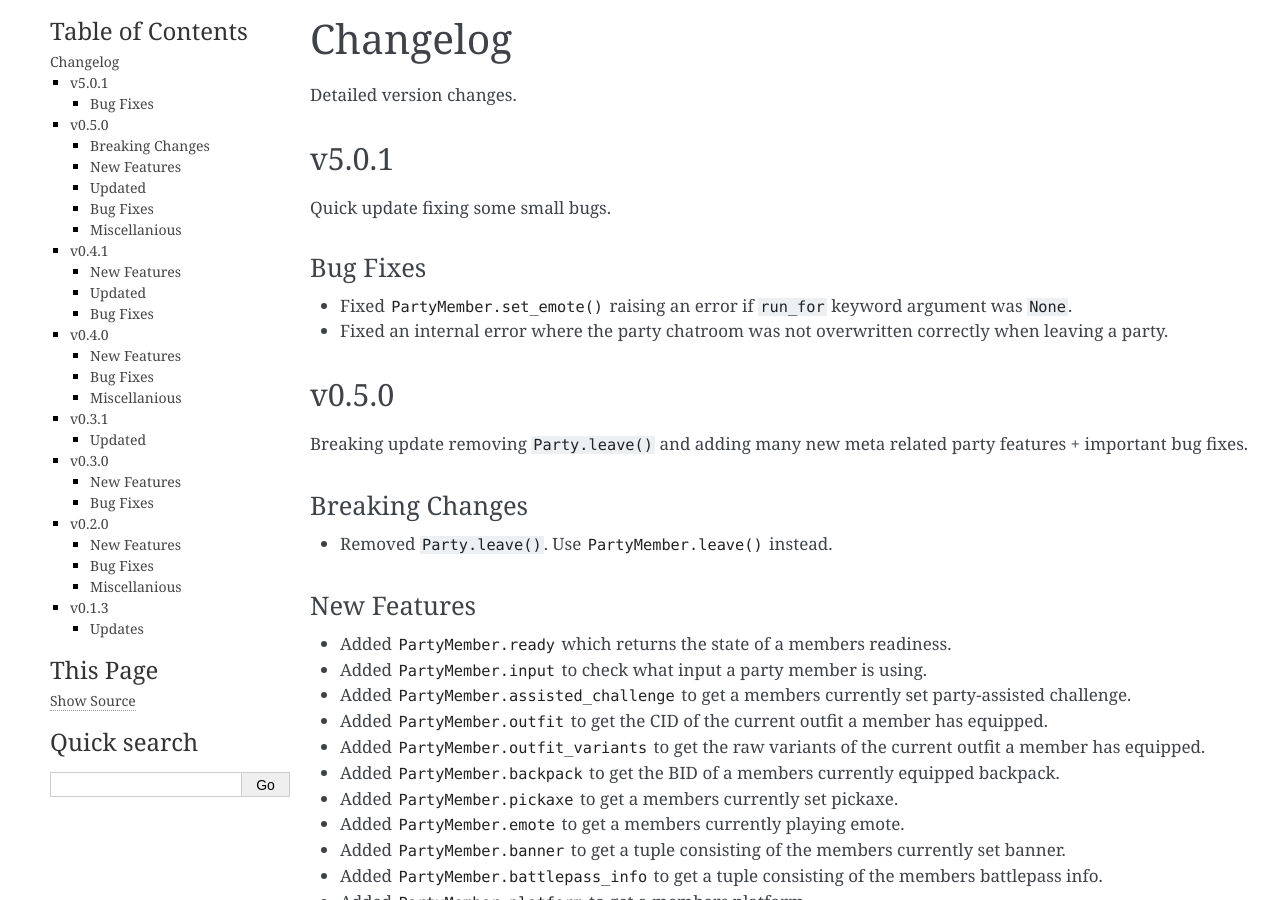
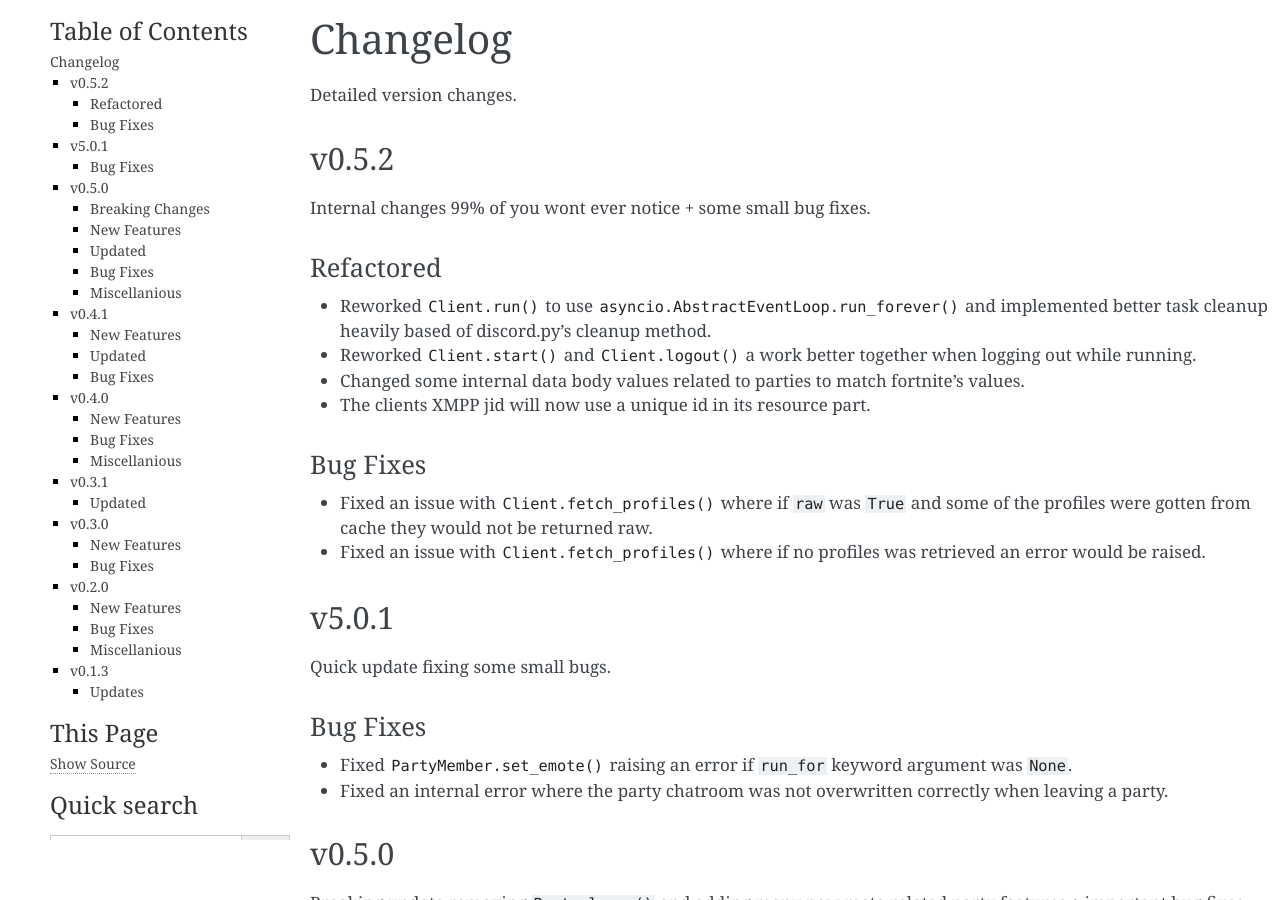
Before and after one commit to Terbau/fortnitepy, a Sphinx documentation site: the page built from docs/changelog.rst, in a window 1280 px wide and 900 px high. Built offline with Sphinx 7.4.7, drawn with Linux system fonts in a browser that asks for light colours.

Commit message:
Changelog + version bump

```diff
--- a/docs/changelog.rst
+++ b/docs/changelog.rst
@@ -4,6 +4,26 @@ Changelog
 =========
 
 Detailed version changes.
+
+
+v0.5.2
+------
+
+Internal changes 99% of you wont ever notice + some small bug fixes.
+
+Refactored
+~~~~~~~~~~
+
+- Reworked :meth:`Client.run()` to use :meth:`asyncio.AbstractEventLoop.run_forever()` and implemented better task cleanup heavily based of discord.py's cleanup method.
+- Reworked :meth:`Client.start()` and :meth:`Client.logout()` a work better together when logging out while running.
+- Changed some internal data body values related to parties to match fortnite's values.
+- The clients XMPP jid will now use a unique id in its resource part.
+
+Bug Fixes
+~~~~~~~~~
+
+- Fixed an issue with :meth:`Client.fetch_profiles()` where if ``raw`` was ``True`` and some of the profiles were gotten from cache they would not be returned raw.
+- Fixed an issue with :meth:`Client.fetch_profiles()` where if no profiles was retrieved an error would be raised.
 
 
 v5.0.1
--- a/fortnitepy/__init__.py
+++ b/fortnitepy/__init__.py
@@ -24,7 +24,7 @@ OUT OF OR IN CONNECTION WITH THE SOFTWARE OR THE USE OR OTHER DEALINGS IN THE
 SOFTWARE.
 """
 
-__version__ = '0.5.1'
+__version__ = '0.5.2'
 
 from .client import Client
 from .friend import Friend, PendingFriend
```
